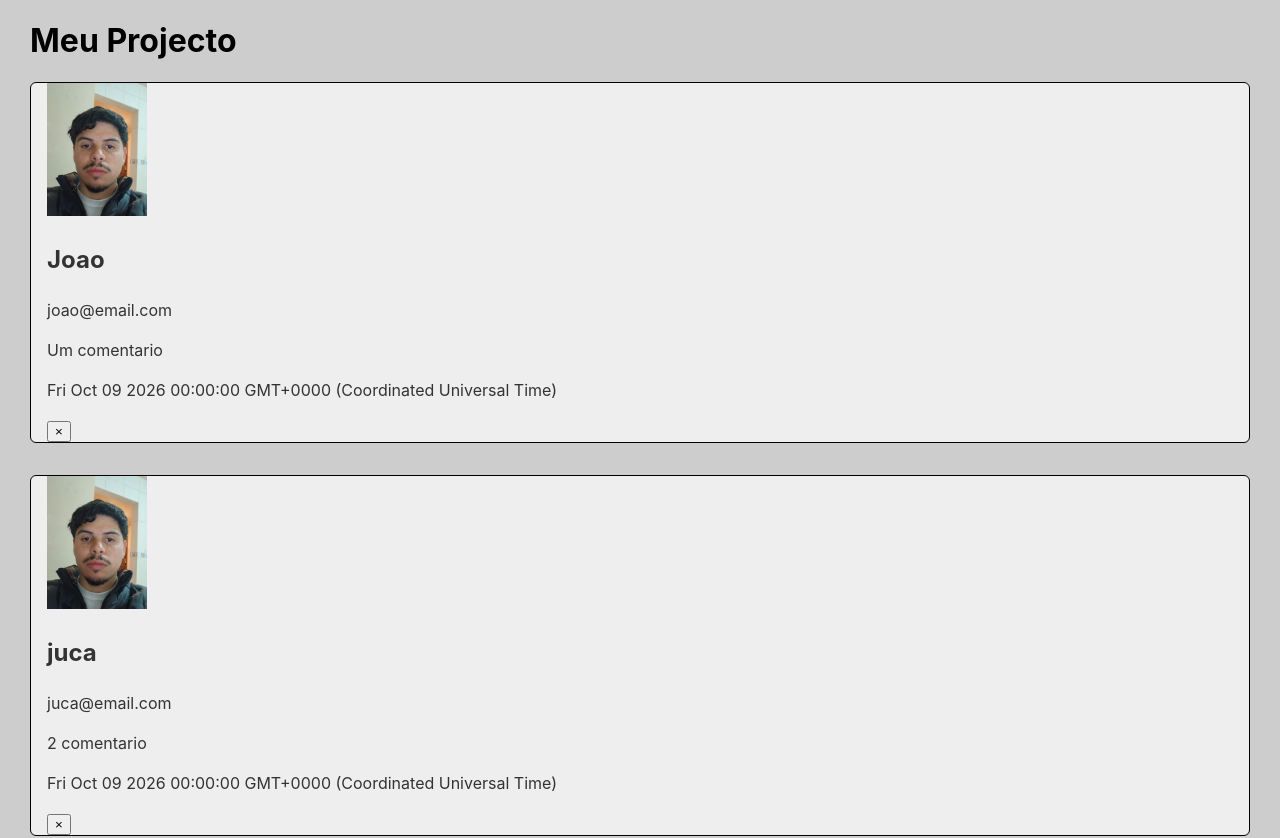
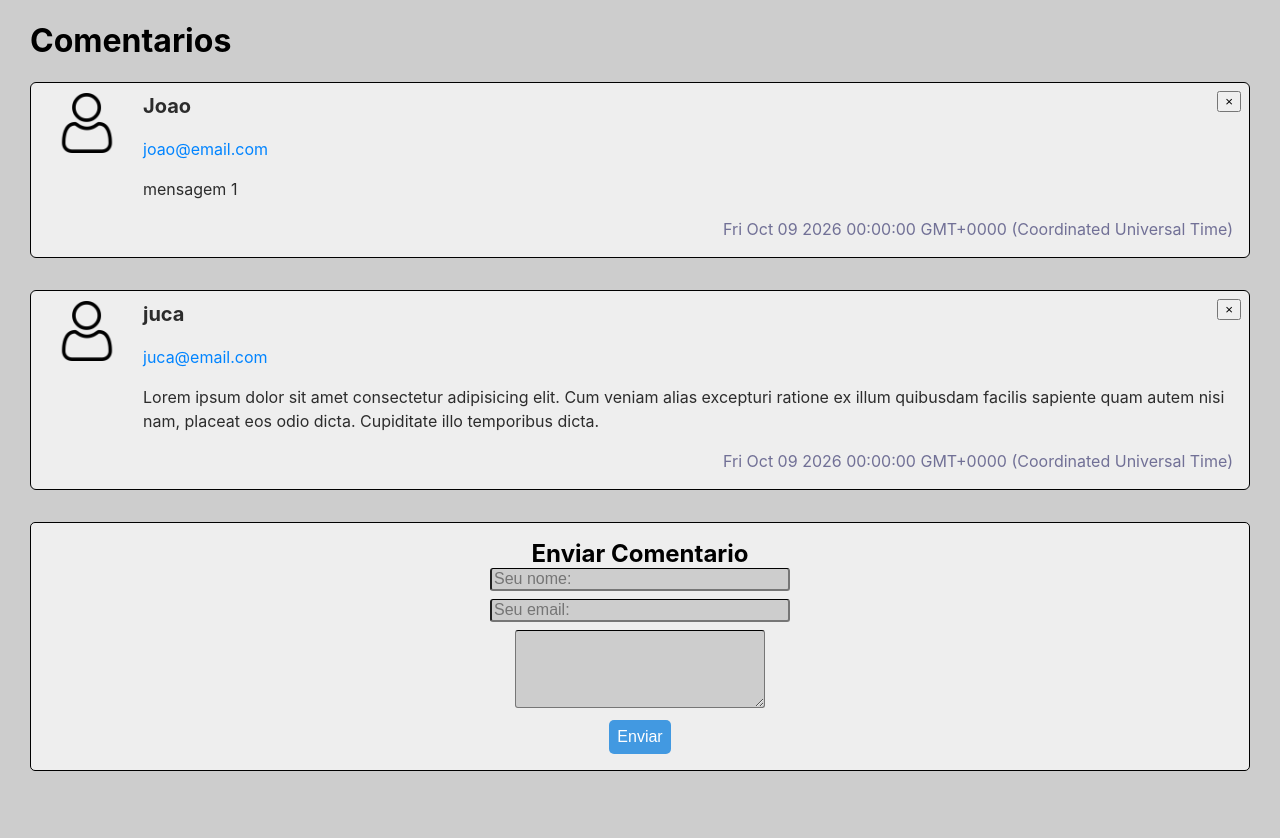
Before and after one commit to machadopy/UDEMY-REACT, a React (Create React App) app in the folder projeto/react-basico/: page / in a window 1280 px wide. Shown: the top 838 px of the page. After the commit the page ends 800 px from the top, so only its background shows below. Built offline with nearby package versions, Linux system fonts and the light colour scheme.

Commit message:
Enhance styling and structure for comments section and form submission in App component

```diff
--- a/projeto/react-basico/src/App.css
+++ b/projeto/react-basico/src/App.css
@@ -9,3 +9,39 @@ body{
 .App{
   padding: 0 30px;
 }
+
+.Novo-Comentario{
+  border-radius: 5px;
+  box-shadow: 0 10px 35px -10 0px black;
+  padding: 1rem;
+  text-align: center;
+  background-color: #eee;
+  border: 1px solid black;
+
+}
+.Novo-Comentario h2{
+  margin:0;
+}
+.Novo-Comentario input{
+  width: 300px;
+}
+.Novo-Comentario textarea{
+  width: 250px;
+}
+.Novo-Comentario input,
+.Novo-Comentario textarea{
+  color: grey;
+  background-color: #cdcdcd;
+  border-radius: 3px;
+  border-top: 1px solid black;
+  font-size: 1rem;
+  margin-bottom: .5rem;
+}
+.Novo-Comentario button{
+  background-color: #4299E1;
+  color: white;
+  font-size: 1rem;
+  border: none;
+  border-radius: 5px;
+  padding: 0.5rem;
+}
--- a/projeto/react-basico/src/App.js
+++ b/projeto/react-basico/src/App.js
@@ -11,13 +11,14 @@ class App extends Component {
         nome: 'Joao',
         email:'joao@email.com',
         data: new Date(2026,9,9),
-        mensagem: 'Um comentario',
+        mensagem: 'mensagem 1',
+
       },
       {
         nome: 'juca',
         email:'juca@email.com',
         data: new Date(2026,9,9),
-        mensagem: '2 comentario',
+        mensagem: 'Lorem ipsum dolor sit amet consectetur adipisicing elit. Cum veniam alias excepturi ratione ex illum quibusdam facilis sapiente quam autem nisi nam, placeat eos odio dicta. Cupiditate illo temporibus dicta.',
       }
     ],
     novoComentario:{
@@ -58,7 +59,7 @@ class App extends Component {
   render(){
     return (
       <div className="App">
-        <h1>Meu Projecto</h1>
+        <h1>Comentarios</h1>
 
         {this.state.comentarios.map((comentario, indice) =>{
           return(
@@ -73,19 +74,19 @@ class App extends Component {
             </Comentario>
 
           )})}
-        <form method="post" onSubmit={this.adicionarComentario}>
+        <form className='Novo-Comentario' method="post" onSubmit={this.adicionarComentario}>
           <h2>Enviar Comentario</h2>
 
           <div>
-            <input type="text" name="nome" value={this.state.novoComentario.nome} onChange={this.typeValue} placeholder='Seu nome:' />
+            <input required type="text" name="nome" value={this.state.novoComentario.nome} onChange={this.typeValue} placeholder='Seu nome:' />
           </div>
 
           <div>
-            <input type="email" name="email" value={this.state.novoComentario.email}onChange={this.typeValue} placeholder='Seu email:' />
+            <input required type="email" name="email" value={this.state.novoComentario.email}onChange={this.typeValue} placeholder='Seu email:' />
           </div>
 
           <div>
-            <textarea name="mensagem" value={this.state.novoComentario.mensagem} onChange={this.typeValue}rows="4"></textarea>
+            <textarea required name="mensagem" value={this.state.novoComentario.mensagem} onChange={this.typeValue}rows="4"></textarea>
           </div>
           <button type="submit">Enviar</button>
 
--- a/projeto/react-basico/src/components/Comentario.css
+++ b/projeto/react-basico/src/components/Comentario.css
@@ -9,8 +9,45 @@
 	line-height: 1.5;
     padding-left: 1rem;
     box-shadow: 0 10px 25px -2 0px black;
+    display: flex;
 
 }
-.imagem{
-    max-width: 100px;
+.avatar{
+    max-width: 60px;
+    max-height: 60px;
+    margin: 10px;
 }
+
+.Comentario .conteudo{
+    margin-left: 1rem;
+    width: 100%;
+    position: relative;
+}
+
+.Comentario .nome{
+    font-size: 1.25rem;
+    margin: .5rem 0 .25rem 0;
+    color: rgb(44, 44, 44);
+
+}
+.Comentario .email{
+    color: rgb(0, 132, 255);
+}
+
+.Comentario .mensagem{
+    color: rgb(44, 44, 44);
+    margin: 0.5rem 0;
+}
+.Comentario .data{
+    text-align: right;
+    padding-right: 1rem;
+    color: #717096;
+    font: .75rem;
+}
+.Comentario .button{
+    position: absolute;
+    top: 0;
+    right: 0;
+    margin-right: 0.5rem;
+    margin-top: 0.5rem;
+}
--- a/projeto/react-basico/src/components/Comentario.js
+++ b/projeto/react-basico/src/components/Comentario.js
@@ -6,13 +6,14 @@ const Comentario = (props) => {
 	return(
 
 	<div className="Comentario">
-		<img className='imagem' src={imagem}></img>
-
-		<h2 className='nome'>{props.nome}</h2>
-		<p className='email'>{props.email}</p>
-		<p className='mensagem'>{props.children}</p>
-		<p className='data'>{props.data.toString()}</p>
-		<button className='nome' onClick={props.onRemove}>&times;</button>
+		<img className='avatar' src={imagem}></img>
+		<div className='conteudo'>
+			<h2 className='nome'>{props.nome}</h2>
+			<p className='email'>{props.email}</p>
+			<p className='mensagem'>{props.children}</p>
+			<p className='data'>{props.data.toString()}</p>
+			<button className='button' onClick={props.onRemove}>&times;</button>
+		</div>
 	</div>
 )};
 
```
Also changed, not shown: projeto/react-basico/src/components/user.png.
